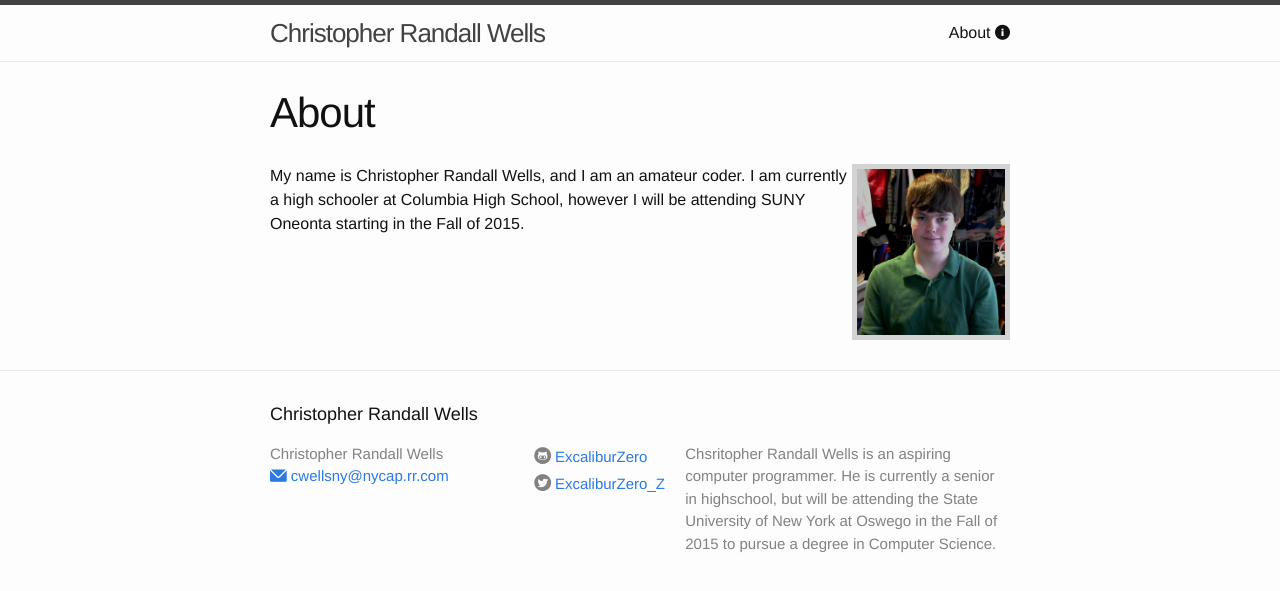
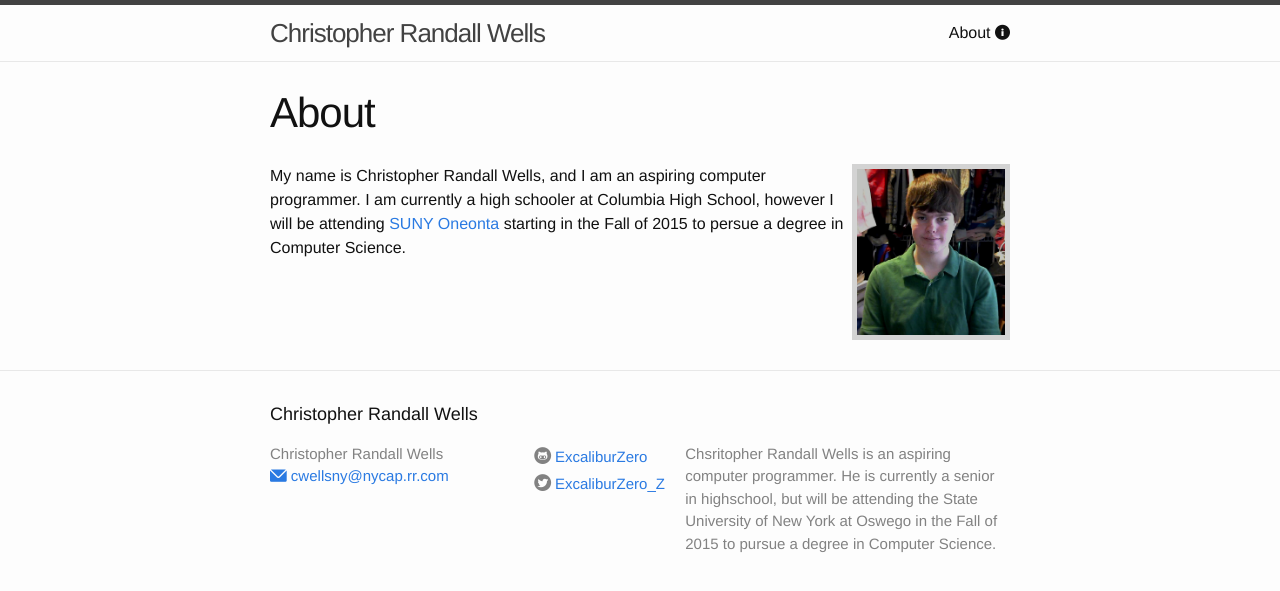
Before and after one commit to ExcaliburZero/christopher-randall-wells.divshot.io, a Jekyll site: the page built from about.md, in a window 1280 px wide. Shown: the top 591 px of the page. Built offline with Jekyll 4.4.1, drawn with Linux system fonts in a browser that asks for light colours.

Commit message:
Added more info to about page
Added more info about the subject to the about page.

```diff
--- a/about.md
+++ b/about.md
@@ -10,4 +10,4 @@ icon: icon-information_black
 </div>
 
 {::options parse_block_html="true" /}
-My name is Christopher Randall Wells, and I am an amateur coder. I am currently a high schooler at Columbia High School, however I will be attending SUNY Oneonta starting in the Fall of 2015.
+My name is Christopher Randall Wells, and I am an aspiring computer programmer. I am currently a high schooler at Columbia High School, however I will be attending [SUNY Oneonta](http://www.oswego.edu/) starting in the Fall of 2015 to persue a degree in Computer Science.
```
